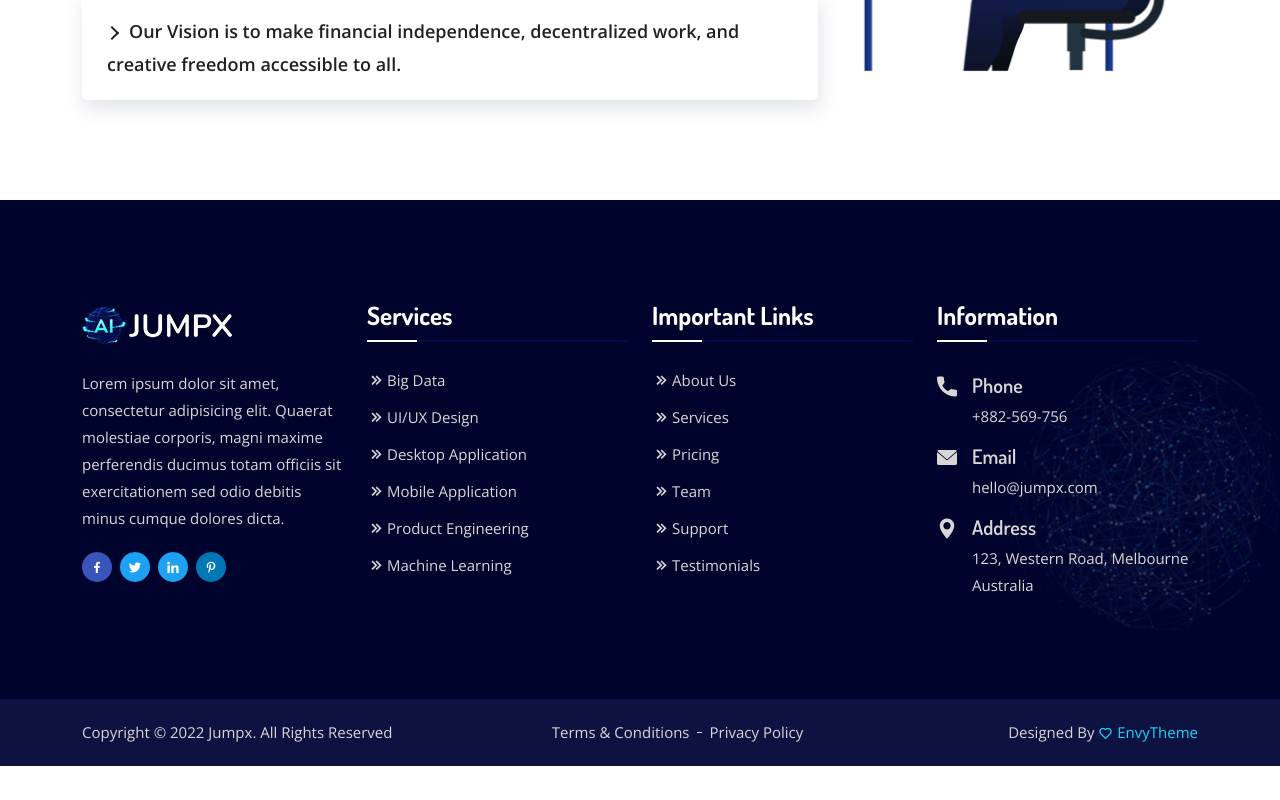
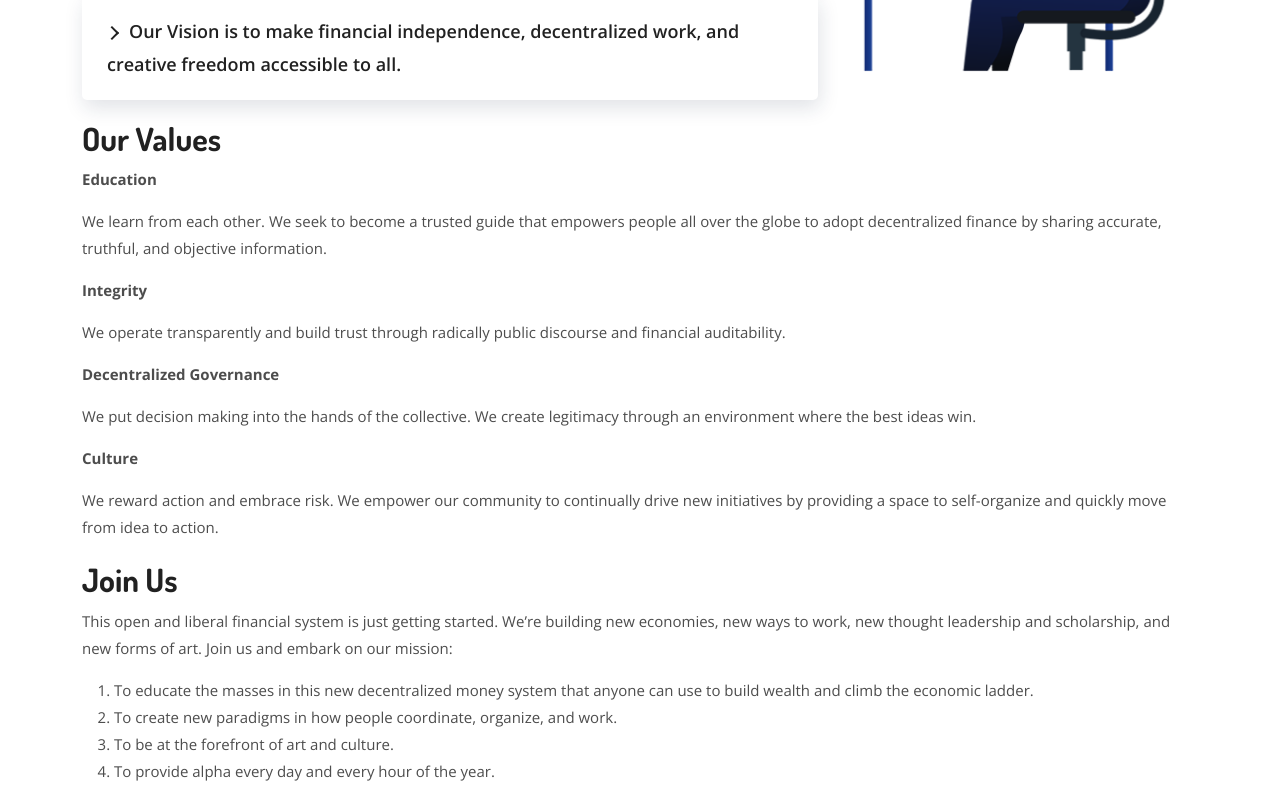
Before and after one commit to singularityhacker/bankless, a Next.js app: page /about-us in a window 1280 px wide. Shown: the part 960-1760 px from the top of the page. Before the commit the page ends 1726 px from the top, so only its background shows below. Built offline with nearby package versions, Linux system fonts and the light colour scheme.

Commit message:
add gitignore, faq and navbar
Finish about us page

```diff
--- a/components/AboutUs/Faq.js
+++ b/components/AboutUs/Faq.js
@@ -80,6 +80,29 @@ class AboutUsFaq extends Component {
                                 <img src="/images/faq-img.png" alt="Image" />
                             </div>
                         </div>
+                        <div className="mt-20">
+                        <h2>Our Values</h2>
+                        <p><strong>Education</strong></p>
+                        <p>We learn from each other. We seek to become a trusted guide that empowers people all over the globe to adopt decentralized finance by sharing accurate, truthful, and objective information.</p>
+                        <p><strong>Integrity</strong></p>
+                        <p>We operate transparently and build trust through radically public discourse and financial auditability.</p>
+                        <p><strong>Decentralized Governance</strong></p>
+                        <p>We put decision making into the hands of the collective. We create legitimacy through an environment where the best ideas win.</p>
+                        <p><strong>Culture</strong></p>
+                        <p>We reward action and embrace risk. We empower our community to continually drive new initiatives by providing a space to self-organize and quickly move from idea to action.</p>
+                        </div>
+                        <div className="mt-20">
+                        <h2>Join Us</h2>
+                        <p>This open and liberal financial system is just getting started. We’re building new economies, new ways to work, new thought leadership and scholarship, and new forms of art.
+                        Join us and embark on our mission:
+                        </p>
+                        <ol>
+                        <li>To educate the masses in this new decentralized money system that anyone can use to build wealth and climb the economic ladder.</li>
+                        <li>To create new paradigms in how people coordinate, organize, and work.</li>
+                        <li>To be at the forefront of art and culture. </li>
+                        <li>To provide alpha every day and every hour of the year. </li>
+                        </ol>
+                        </div>
                     </div>
                 </div>
             </section>
--- a/components/Layouts/Navbar.js
+++ b/components/Layouts/Navbar.js
@@ -64,7 +64,7 @@ class Navbar extends Component {
                                 <ul className="navbar-nav m-auto">
                                     <li className="nav-item">
                                         <Link href="/about-us">
-                                            <a className="nav-link" onClick={e => e.preventDefault()}>
+                                            <a className="nav-link" >
                                                 About Us <i className='bx bx-chevron-down'></i>
                                             </a>
                                         </Link>
```
Also changed, not shown: 1 other file (tests, documents, lock files or other folders).
